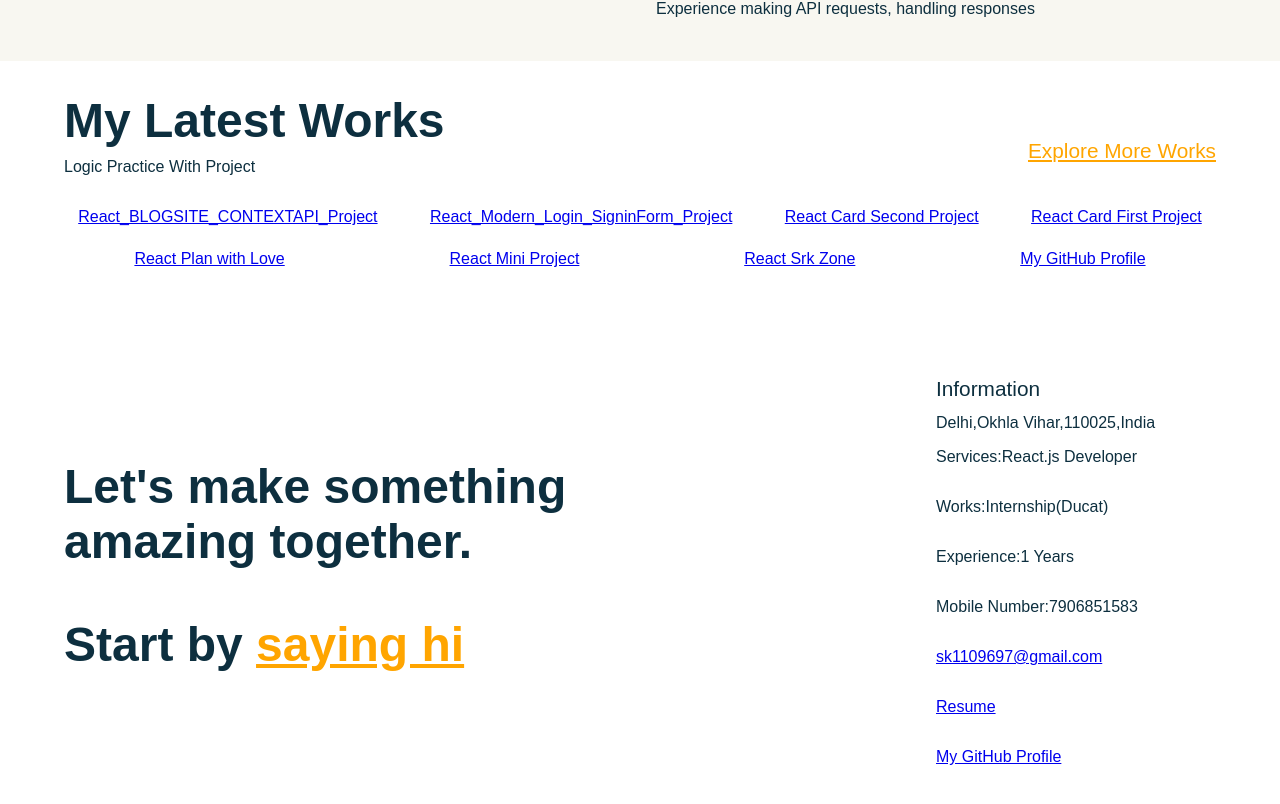
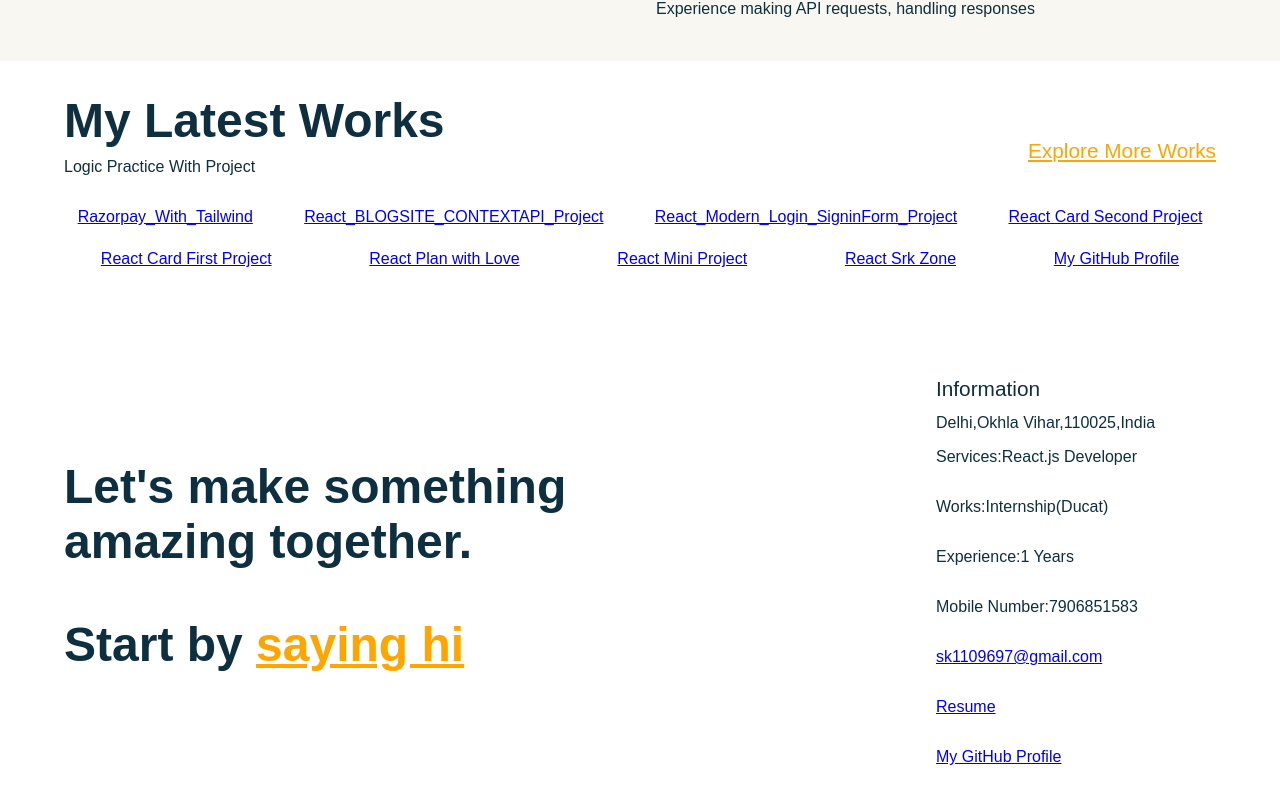
Before and after one commit to Shahrukh-source/My_Portfolio, a React (Vite) app: page / in a window 1280 px wide. Shown: the part 1837-2641 px from the top of the page. Built offline with nearby package versions, Linux system fonts and the light colour scheme.

Commit message:
first commit

```diff
--- a/src/components/Portfolio/Portfolio.jsx
+++ b/src/components/Portfolio/Portfolio.jsx
@@ -26,6 +26,7 @@ const Portfolio = () => {
 
 
         <div className={`flexCenter ${css.showCase}`}>
+        <a href="https://razorpay-tailwind-project.vercel.app/">Razorpay_With_Tailwind </a>
         <a href="https://react-blog-site-with-contextapi.vercel.app/">React_BLOGSITE_CONTEXTAPI_Project </a>
         <a href="https://react-modern-login-signin-project.vercel.app/signup">React_Modern_Login_SigninForm_Project </a>
         <a href="https://react-card-second-project-with-props.vercel.app/">React Card Second Project</a>
```
